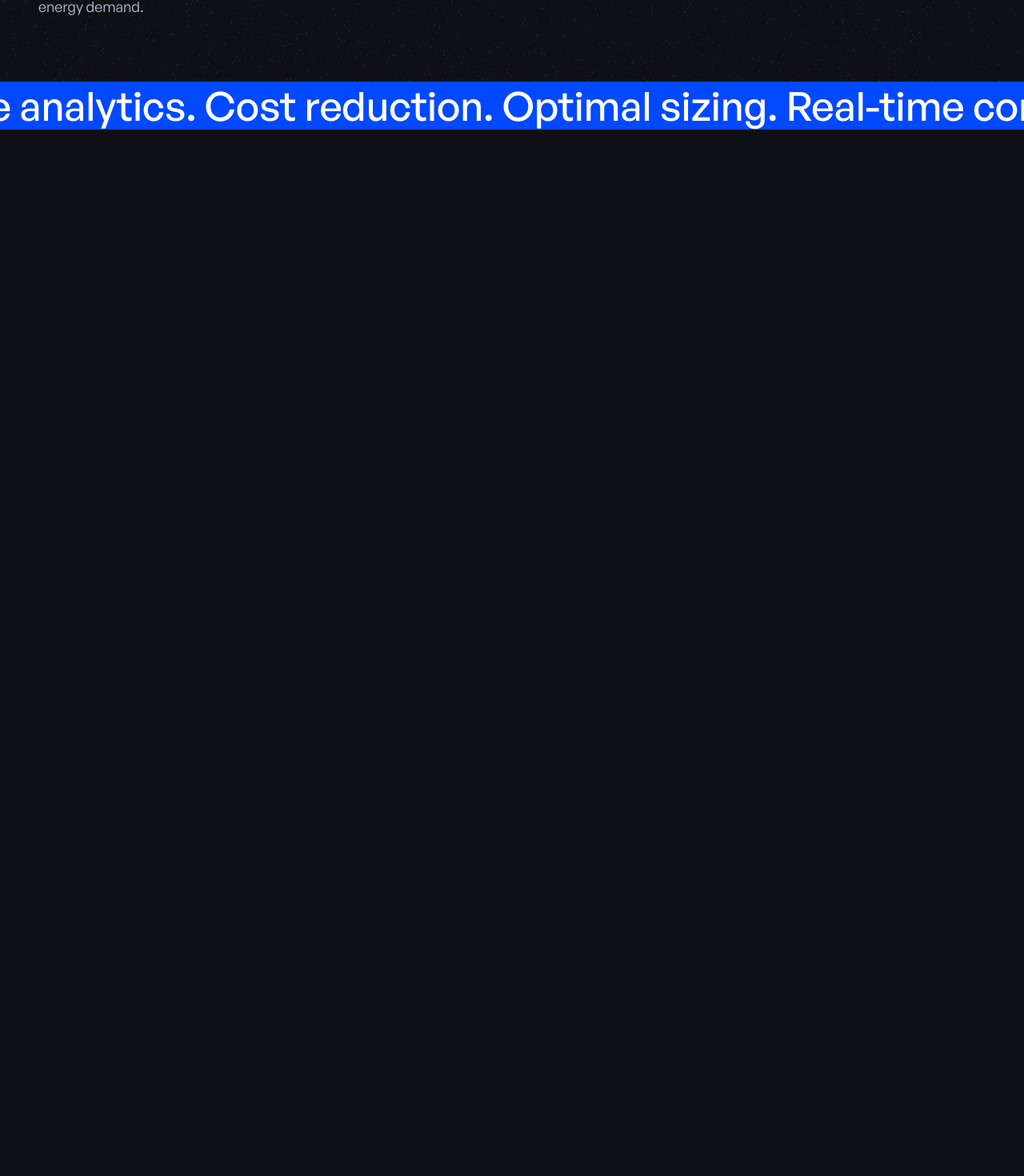
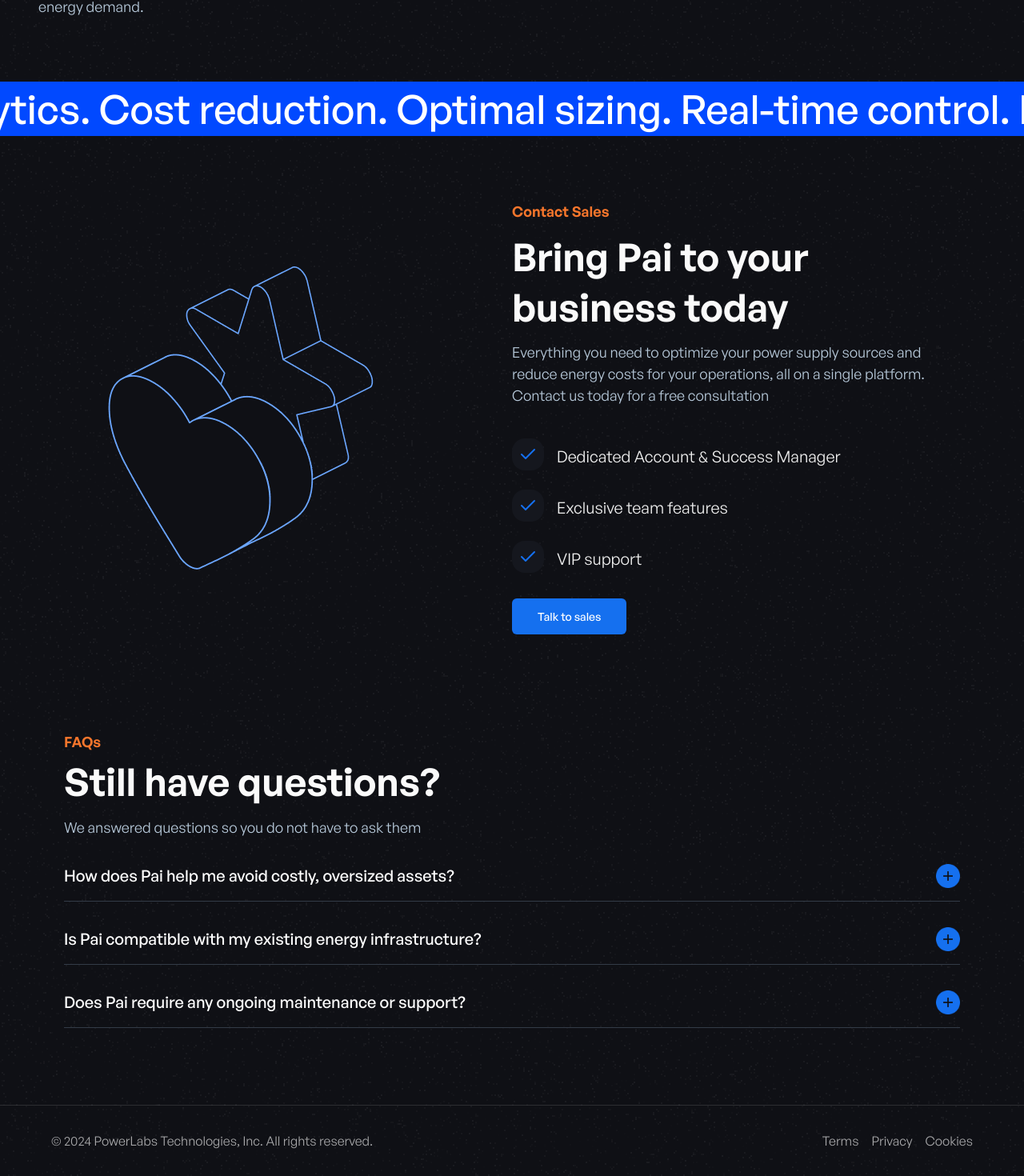
Before and after one commit to Jcolejeff/pai, a React (Vite) app: page /enterprise in a window 1280 px wide. Shown: the part 3416-4886 px from the top of the page at 80% size. Before the commit the page ends 3578 px from the top, so only its background shows below. Built offline with nearby package versions, Linux system fonts and the light colour scheme.

Commit message:
completed faq

```diff
--- a/src/components/footer.jsx
+++ b/src/components/footer.jsx
@@ -1,7 +1,7 @@
 export default function Footer() {
   return (
-    <div className="px-4 lg:px-20">
-      <div className=" border-t border-t-[#FAFAFA]/[12%] pt-8 pb-12 flex flex-col gap-8 lg:justify-between lg:flex-row-reverse lg:pb-16 opacity-[64%]">
+    <div className="border-t border-t-[#FAFAFA]/[12%] mt-[6rem]">
+      <div className="  pt-8 pb-12 flex flex-col gap-8 lg:justify-between lg:flex-row-reverse lg:pb-16 opacity-[64%] w-[90%] mx-auto">
         <div className="flex gap-4">
           <p>Terms</p>
           <p>Privacy</p>
--- /dev/null
+++ b/src/pages/enterprise/ContactSales.jsx
@@ -0,0 +1,64 @@
+import { Link } from "react-router-dom";
+export default function ContactSales() {
+  return (
+    <>
+      <div className=" px-4 lg:flex lg:items-center font-general-sans mt-[5rem]">
+        <div className="lg:w-1/2 hidden lg:flex ">
+          <img
+            src="../../../public/assets/landingPageAssets/Contact.png"
+            alt="Contact"
+          />
+        </div>
+        <div className="lg:w-1/2">
+          <p className="text-[#F6762C] text-[18px] font-semibold">
+            Contact Sales
+          </p>
+          <p className="lg:text-[48px] font-semibold text-[38px] lg:leading-[130%] leading-[120%] lg:max-w-[60%] mt-3">
+            Bring Pai to your business today
+          </p>
+          <p className=" text-[#B8CADB] font-normal  text-[16px] lg:text-[18px] lg:w-[90%] mt-3">
+            Everything you need to optimize your power supply sources and reduce
+            energy costs for your operations, all on a single platform. Contact
+            us today for a free consultation
+          </p>
+          <ul className="flex flex-col gap-6 text-[#F1F1F1] text-[20px] font-normal mt-10">
+            <li className="flex gap-4 ">
+              <img
+                src="../../../public/assets/landingPageAssets/check.svg"
+                alt="Bullet point"
+              />
+              <span className="mt-2 gap-4 ">
+                Dedicated Account & Success Manager
+              </span>
+            </li>
+            <li className="flex gap-4">
+              <img
+                src="../../../public/assets/landingPageAssets/check.svg"
+                alt="Bullet point"
+              />
+              <span className="mt-2">Exclusive team features</span>
+            </li>
+            <li className="flex gap-4">
+              <img
+                src="../../../public/assets/landingPageAssets/check.svg"
+                alt="Bullet point"
+              />
+              <span className="mt-2">VIP support</span>
+            </li>
+          </ul>
+          <Link to="/">
+            <button className="bg-custom-blue rounded-md font-medium text-white mx-auto px-8 py-3 text-[14px] mt-8">
+              Talk to sales
+            </button>
+          </Link>
+        </div>
+        <div className="lg:w-1/2 lg:hidden flex ">
+          <img
+            src="../../../public/assets/landingPageAssets/Contact.png"
+            alt="Contact"
+          />
+        </div>
+      </div>
+    </>
+  );
+}
--- /dev/null
+++ b/src/pages/enterprise/Faq.jsx
@@ -0,0 +1,54 @@
+import { useState } from "react";
+import {faqs} from  "./data"
+export default function Faq () {
+  const [openIndex, setOpenIndex] = useState(null);
+
+  const toggleFAQ = (index) => {
+    setOpenIndex(openIndex === index ? null : index);
+  }
+    return (
+      <>
+        <div className="pt-[120px] px-4  font-general-sans w-[90%] mx-auto">
+          <p className="text-[#F6762C] text-[18px] font-semibold">FAQs</p>
+          <p className="lg:text-[48px] font-semibold text-[38px]">
+            Still have questions?
+          </p>
+          <p className=" text-[#B8CADB] font-normal  text-[16px] lg:text-[18px]  mt-2">
+            We answered questions so you do not have to ask them
+          </p>
+          {faqs.map((faq, index) => (
+            <div key={index} className="border-b border-[#333B47] mb-4 mt-4">
+              <button
+                onClick={() => toggleFAQ(index)}
+                className="w-full text-left text-[20px] font-medium text-white py-4 flex justify-between items-center"
+              >
+                {faq.question}
+                <div className="flex items-center">
+                  {openIndex === index ? (
+                    <img
+                      src="/close-icon.png"
+                      width={30}
+                      height={30}
+                      alt="close"
+                    />
+                  ) : (
+                    <img
+                      src="/open-icon.png"
+                      width={30}
+                      height={30}
+                      alt="open"
+                    />
+                  )}
+                </div>
+              </button>
+              {openIndex === index && (
+                <div className="text-[#B8CADB] font-normal  text-[16px] lg:text-[16px]  my-4 w-[93%]">
+                  {faq.answer}
+                </div>
+              )}
+            </div>
+          ))}
+        </div>
+      </>
+    );
+}
--- a/src/pages/enterprise/Features.jsx
+++ b/src/pages/enterprise/Features.jsx
@@ -37,7 +37,7 @@
         ))}
       </div>
       <div className="overflow-hidden whitespace-nowrap text-lg font-semibold bg-[#0149FF] mt-[5rem]">
-        <div className="scrolling-text text-white lg:text-[50px] text-[40px] font-medium py-4">
+        <div className="scrolling-text text-white lg:text-[50px] text-[40px] font-medium py-5">
           Optimal sizing. Real-time control. Predictive analytics. Cost
           reduction. Optimal sizing. Real-time control. Predictive analytics.
           Cost reduction. Optimal sizing. Real-time control. Predictive
--- a/src/pages/enterprise/HowPaiWorks.jsx
+++ b/src/pages/enterprise/HowPaiWorks.jsx
@@ -2,7 +2,7 @@
 export default function HowPaiWorks() {
   return (
     <>
-      <div className=" px-4 flex flex-col lg:items-center font-general-sans mt-[10rem] ">
+      <div className=" px-4 flex flex-col lg:items-center font-general-sans lg:mt-[10rem] mt-[5rem] ">
         <p className="text-[#F6762C] text-[18px] font-semibold">
           How Pai Works
         </p>
@@ -19,7 +19,6 @@
           </span>
           power sources for uninterrupted operations
         </p>
-
         <div className="grid grid-cols-1 md:grid-cols-3 gap-1 mt-[3rem]">
           {howItWorks.map((item, index) => (
             <div
--- a/src/pages/enterprise/data.jsx
+++ b/src/pages/enterprise/data.jsx
@@ -48,3 +48,21 @@
       "Utilize prescriptive dispatch schedules to operate your various power sources in a concerted fashion to reduce total power costs to the lowest levels possible, based on your energy demand.",
   },
 ];
+
+export const faqs = [
+  {
+    question: "How does Pai help me avoid costly, oversized assets?",
+    answer:
+      "Pai has proprietary mathematical optimization models which it uses to identify the cheapest affordable power supply mix that maximizes your uptime, based on your own power demand profile",
+  },
+  {
+    question: "Is Pai compatible with my existing energy infrastructure?",
+    answer:
+      "Yes, Pai is compatible with your existing infrastructure. You can schedule a free consultation today to learn how you can get Pai setup in your business",
+  },
+  {
+    question: "Does Pai require any ongoing maintenance or support?",
+    answer:
+      "While Pai is designed to be user-friendly and require minimal maintenance, we offer ongoing support and maintenance services to ensure optimal performance. Our team is available to assist with any questions or issues you may encounter.",
+  },
+];
--- a/src/pages/enterprise/index.jsx
+++ b/src/pages/enterprise/index.jsx
@@ -3,6 +3,9 @@
 import HeroSection from './HeroSection';
 import HowPaiWorks from './HowPaiWorks';
 import Features from './Features';
+import ContactSales from './ContactSales';
+import Faq from './Faq';
+import Footer from '../../components/footer';
 
 export default function Enterprise  () {
   return <>
@@ -10,5 +13,8 @@
   <HeroSection/>
   <HowPaiWorks/>
   <Features/>
+  <ContactSales/>
+  <Faq/>
+  <Footer/>
   </>;
 }
```
Also changed, not shown: public/assets/landingPageAssets/Contact.png (added), public/assets/landingPageAssets/check.svg (added).
